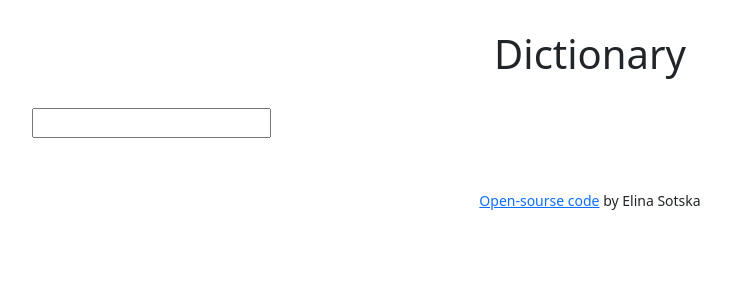
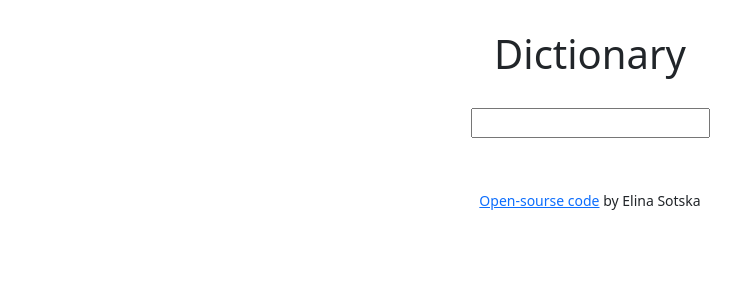
Before and after one commit to Ellino1s/Dictionary-App, a React (Create React App) app: page / in a window 1280 px wide. Shown: the top 300 px of the page, without its empty margins (50-791 px from the left). Built offline with nearby package versions, Linux system fonts and the light colour scheme.

Commit message:
Centered search engine

```diff
--- a/src/Dictionary.css
+++ b/src/Dictionary.css
@@ -0,0 +1,3 @@
+.Dictionary form {
+  text-align: center;
+}
```
